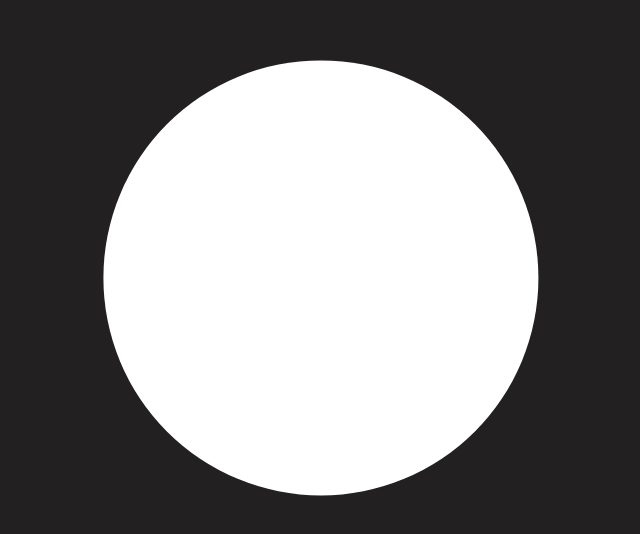
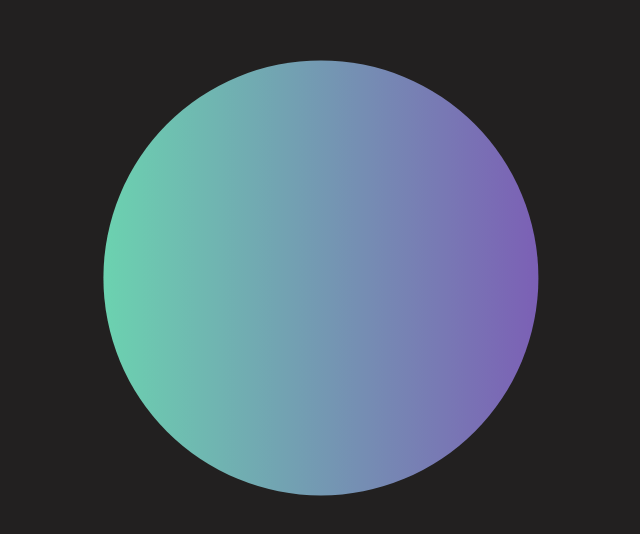
Before and after one commit to jennycho02/jennycho02.github.io, a plain HTML site: page index.html in a window 1280 px wide. Shown: the part 122-656 px from the top of the page, without its empty margins (319-959 px from the left). Drawn offline with Linux system fonts and the light colour scheme.

Commit message:
changing circle color

```diff
--- a/css/style.css
+++ b/css/style.css
@@ -14,4 +14,7 @@ body {
   top: 50%;
   translate: -50% -50%;
   border-radius: 50%;
+  background: linear-gradient(to right, aquamarine, mediumpurple);
+  animation: rotate 20s infinite;
+  opacity: 0.8;
 }
```
